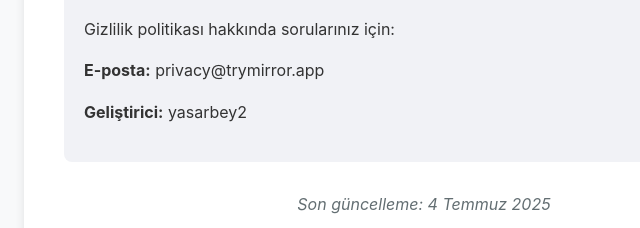
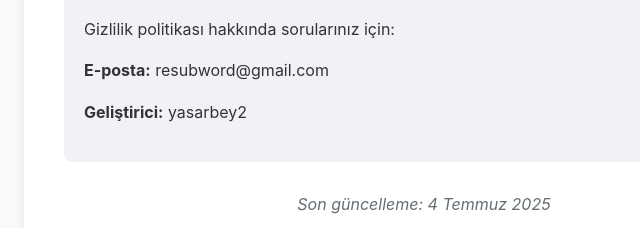
Before and after one commit to yasardmr/trymirror-privacy, a plain HTML site: page index.html in a window 1280 px wide. Shown: the part 1654-1882 px from the top of the page, 216-856 px from the left. Drawn offline with Linux system fonts and the light colour scheme.

Commit message:
Update index.html

```diff
--- a/index.html
+++ b/index.html
@@ -87,7 +87,7 @@
         <div class="contact">
             <h2>9. İletişim</h2>
             <p>Gizlilik politikası hakkında sorularınız için:</p>
-            <p><strong>E-posta:</strong> privacy@trymirror.app</p>
+            <p><strong>E-posta:</strong> resubword@gmail.com</p>
             <p><strong>Geliştirici:</strong> yasarbey2</p>
         </div>
 
```
